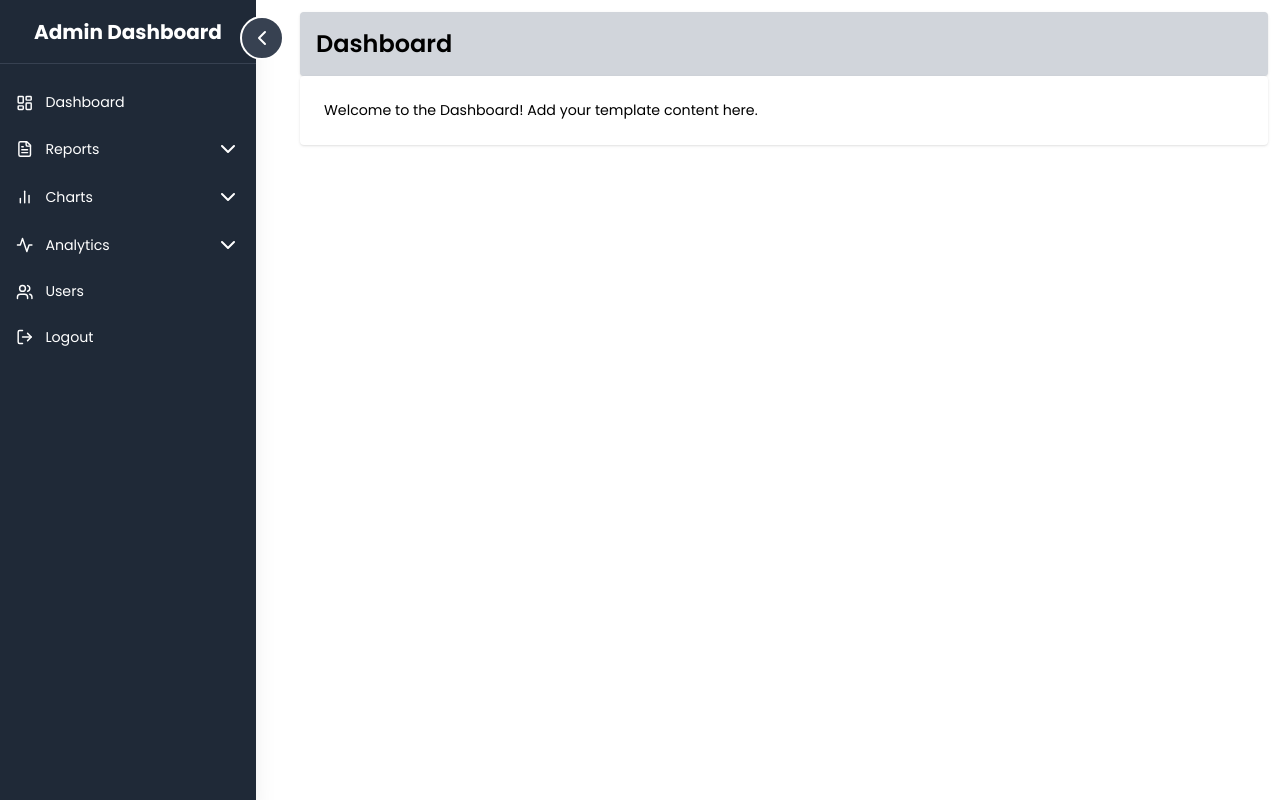
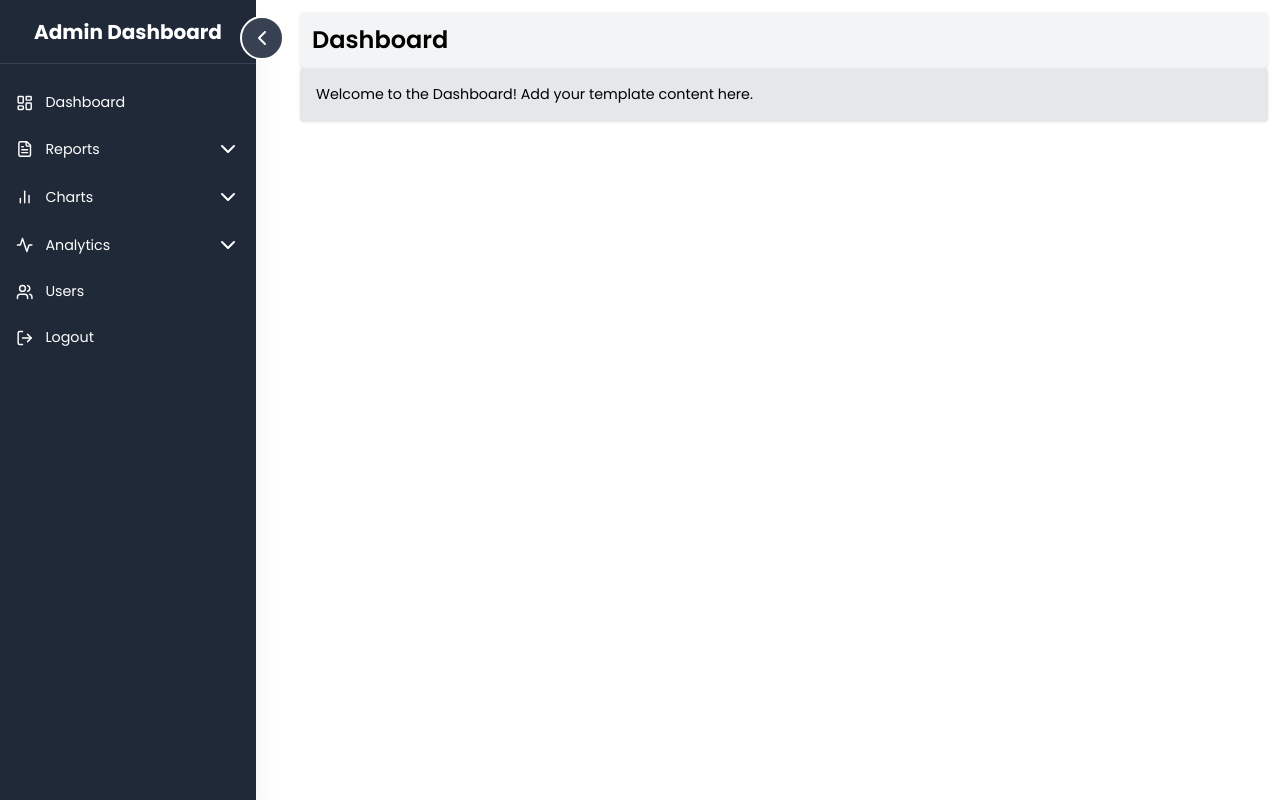
Before and after one commit to Mageshmca2001/loop, a React (Vite) app: page /dashboard in a window 1280 px wide. Built offline with nearby package versions, Linux system fonts and the light colour scheme.

Commit message:
functional change

```diff
--- a/src/components/Header.jsx
+++ b/src/components/Header.jsx
@@ -4,10 +4,10 @@ const Header = () => {
   return(
 
     <div className="flex-1 p-3 bg-white-500">
-        <header className=" bg-gray-300 p-4 rounded shadow">
+        <header className=" bg-gray-100 p-3 rounded shadow">
           <h1 className="text-2xl font-semibold">Dashboard</h1>
         </header>
-        <main className="bg-white p-6 rounded shadow">
+        <main className="bg-gray-200 p-4 rounded shadow">
           <p>Welcome to the Dashboard! Add your template content here.</p>
         </main>
       </div>
--- a/src/index.css
+++ b/src/index.css
@@ -6,7 +6,7 @@
 
 body {
   font-family: 'Poppins', sans-serif;
-  font-size: 14.2px;
+  font-size: 14.3px;
 }
 
 input-container:hover .icon {
```
